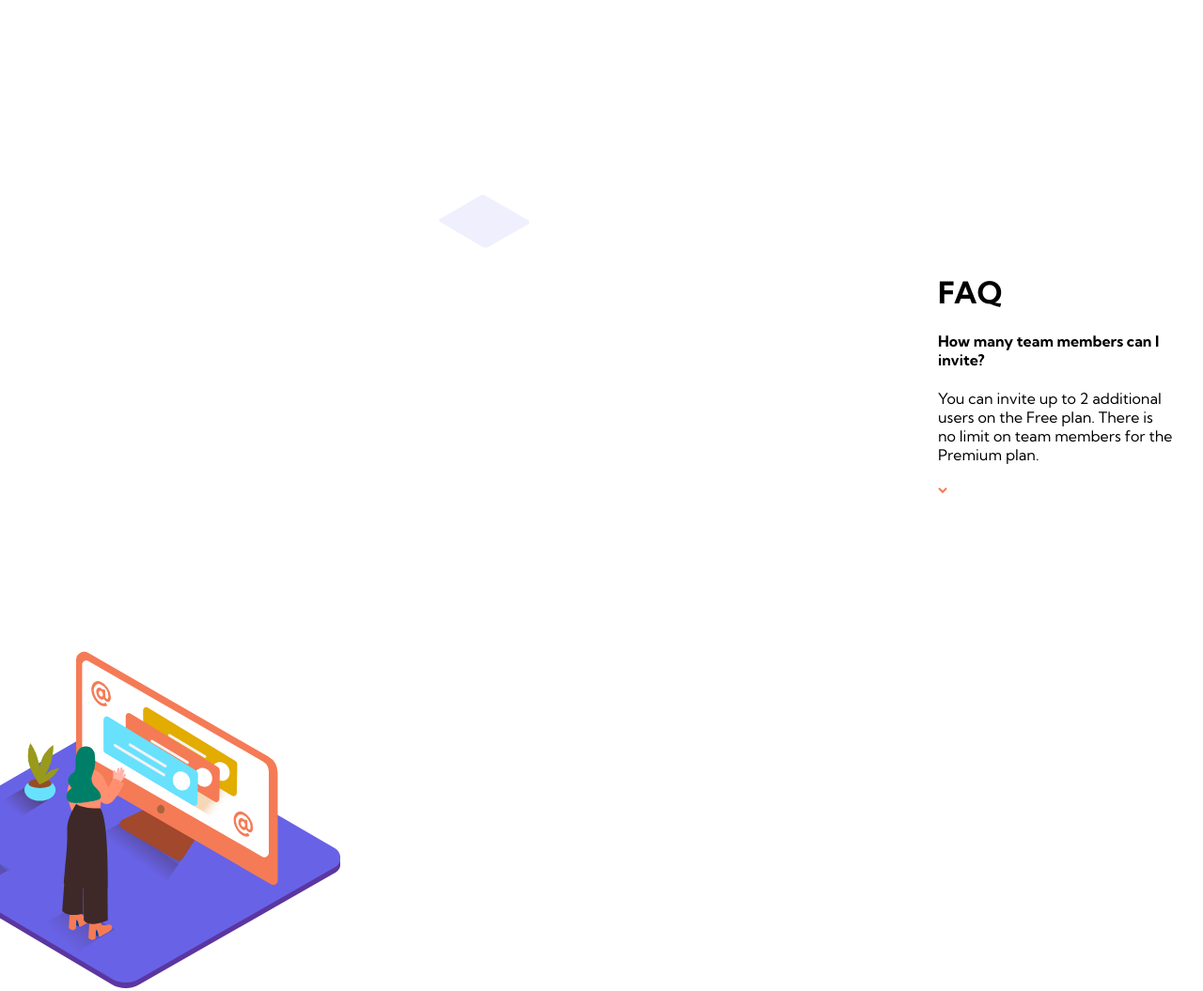
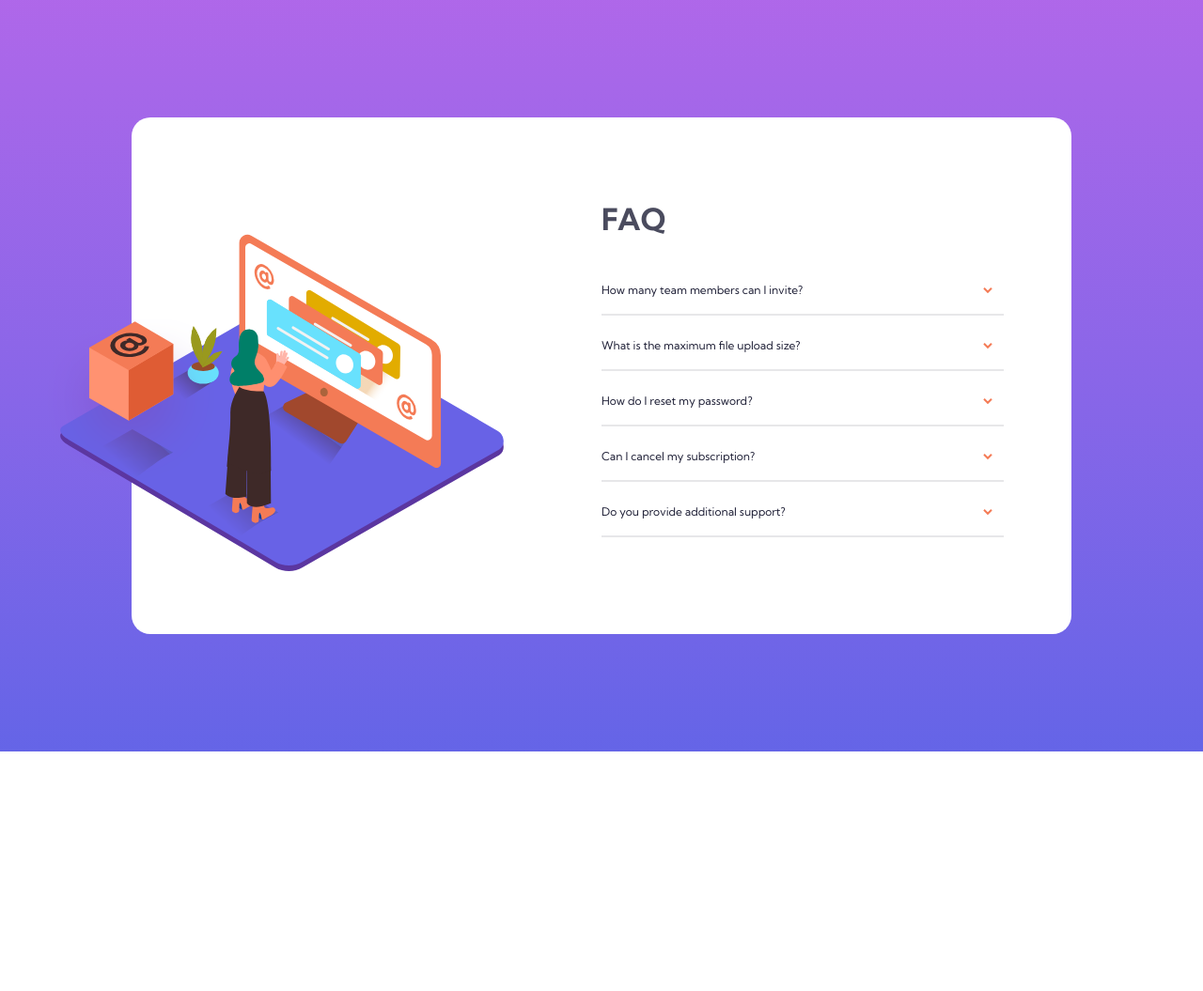
Before and after one commit to ardentfan1221/frontendmentorio-FaqAccordion, a plain HTML site: page index.html in a window 1280 px wide. Shown: the whole page at 94% size. After the commit the page ends 800 px from the top, so only its background shows below. Drawn offline with Linux system fonts and the light colour scheme.

Commit message:
Added everything but the background

```diff
--- a/index.html
+++ b/index.html
@@ -16,38 +16,124 @@
 </head>
 <body>
 
-  <div class="main-card">
+  <div class="container">
 
-    <div class="left">
-      <img src="images/bg-pattern-desktop.svg" alt="" class="bg-pat">
-      <!-- <img src="images/illustration-box-desktop.svg" alt="" class="il-box"> -->
-      <img src="images/illustration-woman-online-desktop.svg" alt="" class="il-wom">
+    <div class="image-container">
+        <div class="images">
+          <div class="image-top">
+            <img src="./images/illustration-woman-online-desktop.svg" alt="">
+          </div>
+          <div class="image-bottom">
+            <img src="./images/illustration-box-desktop.svg" alt="">
+          </div>
+      </div>
     </div>
 
-    <div class="right">
+    <div class="text-container">
 
-      <h1 class="header-text">FAQ</h1>
-
-      <div class="faq-questions">
-        <div class="question">
-          <div class="question-content">
-            <h4>How many team members can I invite?</h4>
-            <p class="text">You can invite up to 2 additional users on the Free plan. There is no limit on
-              team members for the Premium plan.</p>
-          </div>
-          <div class="down-arrow">
-            <img src="images/icon-arrow-down.svg" alt="">
-          </div>
-        </div>
+      <div class="head">
+        <h1 class="faq">
+          FAQ
+        </h1>
       </div>
 
-    </div>
+      <div class="questions-container">
+
+        <div class="question">
+
+          <div class="qcontent">
+            <div class="qhead">
+              <p class="bold">How many team members can I invite?</p>
+            </div>
+            <div class="qnaswers hidden">
+              You can invite up to 2 additional users on the Free plan. There is no limit on team members for the Premium plan.
+            </div>
+          </div>
+
+          <div class="qicon">
+            <img class="icon-img" src="./images/icon-arrow-down.svg" alt="">
+          </div>
+
+        </div>
+        <hr class="solid">
+        <div class="question">
+
+          <div class="qcontent">
+            <div class="qhead">
+              <p class="bold">What is the maximum file upload size?</p>
+            </div>
+            <div class="qnaswers hidden">
+              No more than 2GB. All files in your account must fit your allotted storage space.
+            </div>
+          </div>
+
+          <div class="qicon">
+            <img class="icon-img" src="./images/icon-arrow-down.svg" alt="">
+          </div>
 
 
+        </div>
+        <hr class="solid">
+        <div class="question">
+
+          <div class="qcontent">
+            <div class="qhead">
+              <p class="bold">How do I reset my password?</p>
+            </div>
+            <div class="qnaswers hidden">
+              Click “Forgot password” from the login page or “Change password” from your profile page.
+  A reset link will be emailed to you.
+            </div>
+          </div>
+
+          <div class="qicon">
+            <img class="icon-img" src="./images/icon-arrow-down.svg" alt="">
+          </div>
+
+        </div>
+        <hr class="solid">
+        <div class="question">
+
+          <div class="qcontent">
+            <div class="qhead">
+              <p class="bold">Can I cancel my subscription?</p>
+            </div>
+            <div class="qnaswers hidden">
+              Yes! Send us a message and we’ll process your request no questions asked.
+            </div>
+          </div>
+
+          <div class="qicon">
+            <img class="icon-img" src="./images/icon-arrow-down.svg" alt="">
+          </div>
+
+        </div>
+        <hr class="solid">
+        <div class="question">
+
+          <div class="qcontent">
+            <div class="qhead">
+              <p class="bold">Do you provide additional support?</p>
+            </div>
+            <div class="qnaswers hidden">
+              Chat and email support is available 24/7. Phone lines are open during normal business hours.
+            </div>
+          </div>
+
+          <div class="qicon">
+            <img class="icon-img" src="./images/icon-arrow-down.svg" alt="">
+          </div>
+
+        </div>
+        <hr class="solid">
   </div>
 
+  <script src="./script.js"></script>
+  <!--
+    FAQ
 
-
+  You can invite up to 2 additional users on the Free plan. There is no limit on
+              team members for the Premium plan. -->
   <!-- What is the maximum file upload size?
   No more than 2GB. All files in your account must fit your allotted storage space.
 
--- /dev/null
+++ b/script.js
@@ -0,0 +1,21 @@
+const icons = document.querySelectorAll('.question')
+const ans = document.querySelectorAll('.qnaswers')
+const imgs = document.querySelectorAll('.icon-img')
+const paras = document.querySelectorAll('.bold')
+
+for(let i=0; i<icons.length; i++) {
+    icons[i].addEventListener('click', ()=> {
+        showchecked()
+        ans[i].classList.toggle('hidden')
+        imgs[i].classList.toggle('rotated')
+        paras[i].classList.toggle('not-bold')
+    })
+}
+
+function showchecked() {
+    for(let i=0; i<icons.length; i++) {
+        ans[i].classList.add('hidden')
+        imgs[i].classList.remove('rotated')
+        paras[i].classList.remove('not-bold')
+    }
+}
--- a/style.css
+++ b/style.css
@@ -2,6 +2,8 @@
 
 * {
     box-sizing: border-box;
+    margin: 0;
+    padding: 0;
 }
 
 :root {
@@ -15,34 +17,103 @@
 }
 
 body {
-    font-family: 'Kumbh Sans';
-    background-image: linear-gradient(var(--bg-soft-violet), var(--bg-soft-blue));
-    display: flex;
-    align-items: center;
-    justify-content: center;
-    margin: 0;
-    height: 100vh;
-}
-
-.main-card {
-    background-color: #fff;
+    font-family: 'Kumbh Sans', sans-serif;
+    background: linear-gradient(var(--bg-soft-violet), var(--bg-soft-blue));
     display: flex;
     justify-content: center;
     align-items: center;
-    max-width: 1440px;
-    padding: 2rem;
-    overflow: hidden;
+    width: 100%;
+    height: 100vh;
+    font-size: 12px;
 }
 
-.left {
-    padding: 2rem 0;
+.container {
+    background-color: #fff;
+    display: flex;
+    width: 1000px;
+    border-radius: 20px;
+    height: 550px;
+    padding: 2em;
+    display: flex;
+}
+
+.faq {
+    font-size: 2rem;
+}
+
+.solid{
+    border: 0.5px solid hsl(240, 5%, 91%);
+}
+
+.image-container {
+    width: 50%;
+    position: relative;
+}
+
+.images .image-top {
+    position: absolute;
+    left: -100px;
+    top: 100px;
+}
+
+.images .image-bottom {
+    position: absolute;
+    left: -120px;
+    top: 38%;
+}
+
+.text-container {
+    width: 50%;
+    padding-right: 4em;
+}
+
+.head {
+    padding-top: 15%;
+    margin-bottom: 2em;
+    color: hsl(237, 12%, 33%);
+    font-weight: 700;
+}
+
+.questions-container {
+    display: flex;
+    flex-direction: column;
+}
+
+.question {
+    display: flex;
+    justify-content: space-between;
+    padding: 1em 1em 1em 0;
+    margin: 1em 0 0 0;
 }
 
 
-.il-wom {
-    transform: translateX(-30%);
+.qhead {
+    margin-bottom: 0.5em;
+    color: hsl(238, 29%, 16%);
+    font-weight: 400;
+    cursor: pointer;
 }
 
-.bg-pat {
-    transform: scale(0.1);
+.qcontent {
+    color: hsl(240, 6%, 50%);
 }
+
+.hidden {
+    display: none;
+}
+
+.qnaswers {
+    margin-top: 20px;
+}
+.qicon {
+    cursor: pointer;
+    transform: rotate(0deg);
+}
+
+.rotated {
+    transform: rotate(180deg);
+}
+
+.not-bold {
+    font-weight: 700;
+}
```
